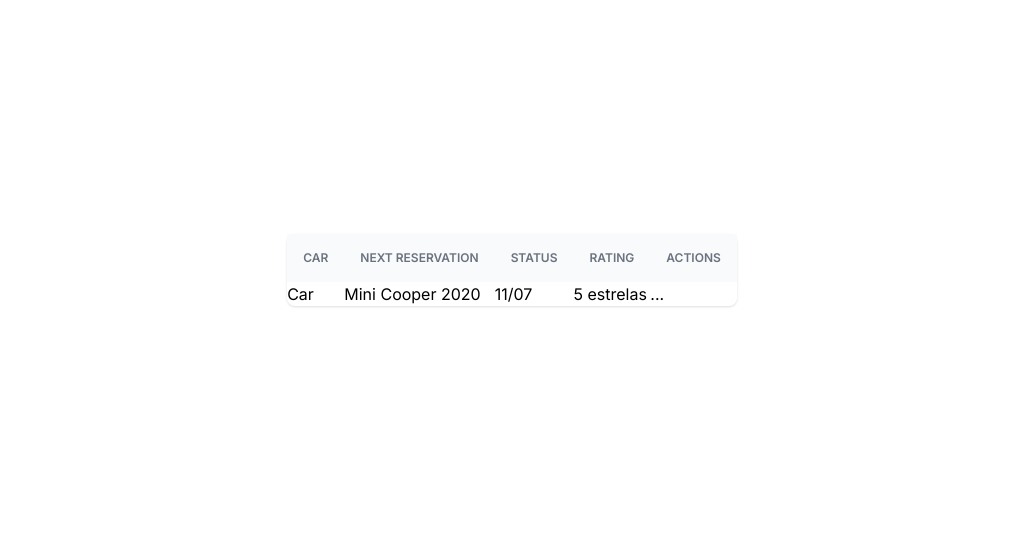
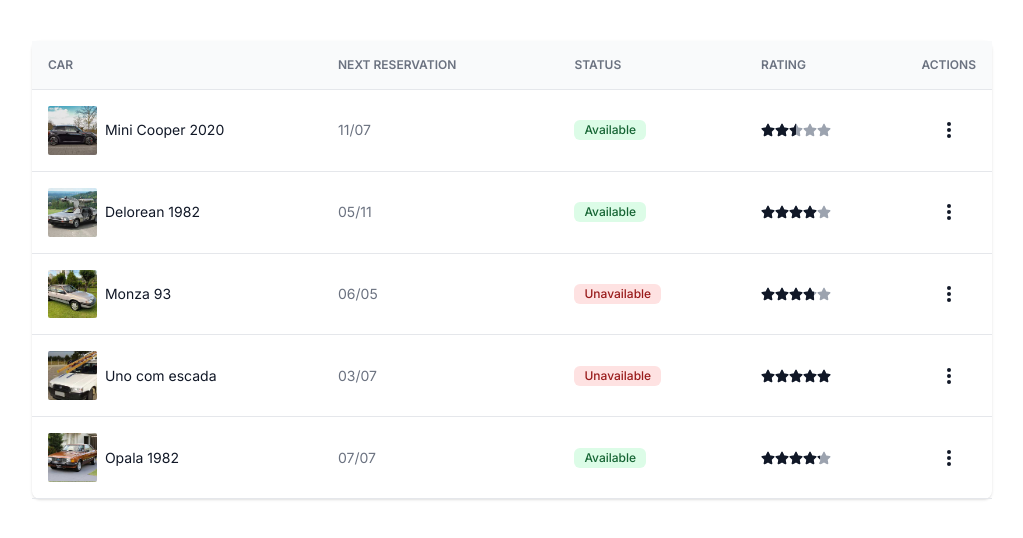
Before and after one commit to guipaex/jet-test, a Next.js app: page / in a window 1280 px wide. Shown: the part 130-668 px from the top of the page, without its empty margins (128-1151 px from the left). Built offline with nearby package versions, Linux system fonts and the light colour scheme.

Commit message:
:bug: fix: fixed bugs caused by errors in commits

```diff
--- a/app/components/Table.tsx
+++ /dev/null
@@ -1,32 +0,0 @@
-import React from "react"
-
-const headers = ['Car', 'Next Reservation', 'Status', 'Rating', 'Actions']
-
-export default function Table(){
-    return(
-        <table className="shadow rounded-lg">
-            <thead className="bg-gray-50">
-                <tr>
-                  {headers.map((header) => {
-                    return <TableHead key={header}>{header}</TableHead>
-                    })}
-                </tr>
-            </thead>
-            <tbody>
-            <tr>
-                    <td className="color-back">Car</td>
-                    <td>Mini Cooper 2020</td>
-                    <td>11/07</td>
-                    <td>5 estrelas</td>
-                    <td>...</td>
-                </tr>
-            </tbody>
-        </table>
-    )
-}
-
-function TableHead ({children}:{children:React.ReactNode}) {
-    return(
-        <th className="p-4 text-gray-500 uppercase text-xs font-semibold">{children}</th>
-    )
-}
--- a/app/page.tsx
+++ b/app/page.tsx
@@ -1,10 +1,11 @@
-import Image from "next/image";
 import Table from "./components/Table";
+import db from "./utils/database.json";
 
 export default function Home() {
+  const heads = ['Car', 'Next Reservation', 'Status', 'Rating', 'Actions']
   return (
     <main className="flex min-h-screen max-w-[1440px] items-center justify-center bg-white m-auto">
-      <Table/>
+      <Table data={db} heads={heads}/>
     </main>
   );
 }
--- a/app/utils/database.json
+++ b/app/utils/database.json
@@ -5,7 +5,7 @@
         "name": "Mini Cooper 2020",
         "nextReservation": "11/07",
         "status": "Available",
-        "rating": 3.2
+        "rating": 2.5
     },
     {
         "id": "00002",
@@ -20,7 +20,7 @@
         "imgURL":"/imgs/monza-93.jpg",
         "name": "Monza 93",
         "nextReservation": "06/05",
-        "status": "InUse",
+        "status": "Unavailable",
         "rating": 3.8
     },
     {
@@ -28,7 +28,7 @@
         "imgURL":"/imgs/uno-escada.jpg",
         "name": "Uno com escada",
         "nextReservation": "03/07",
-        "status": "InUse",
+        "status": "Unavailable",
         "rating": 5
     }
     ,
```
Also changed, not shown: app/components/Table/index.tsx (renamed from app/components/Table/Table.tsx).
